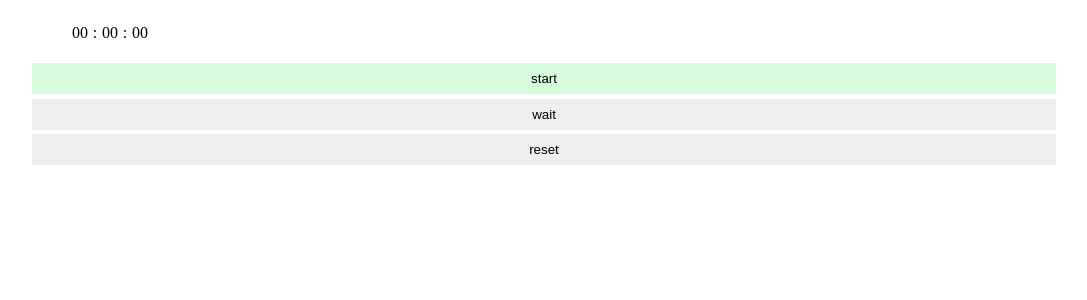
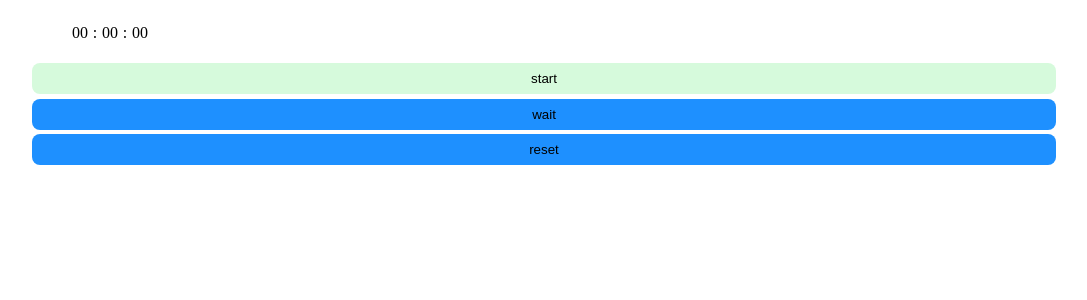
Before and after one commit to llex1/stopwatch, a React (Create React App) app: page / in a window 1280 px wide. Shown: the top 300 px of the page, without its empty margins (96-1183 px from the left). Built offline with nearby package versions, Linux system fonts and the light colour scheme.

Commit message:
fix_npm_packages

```diff
--- a/package.json
+++ b/package.json
@@ -6,9 +6,10 @@
     "@testing-library/jest-dom": "^5.12.0",
     "@testing-library/react": "^11.2.6",
     "@testing-library/user-event": "^12.8.3",
+    "node-sass": "^6.0.1",
     "react": "^17.0.2",
     "react-dom": "^17.0.2",
-    "react-scripts": "^1.1.5",
+    "react-scripts": "^4.0.3",
     "rxjs": "^6.6.7"
   },
   "scripts": {
--- a/src/App/App.js
+++ b/src/App/App.js
@@ -5,6 +5,8 @@ import { interval } from "rxjs";
 import styles from "./App.module.scss";
 
 function App() {
+
+
   const DOM = [];
   const [additionalButtonOptions, handelAdditionalButtonOptions] = useState({
     addStyle: styles.start,
--- a/src/App/App.module.scss
+++ b/src/App/App.module.scss
@@ -21,6 +21,8 @@
   padding: 0.5rem 1rem;
   cursor: pointer;
   border: none;
+  border-radius: 0.5rem;
+  background-color: dodgerblue;
 
   &.start {
     background-color: #D6FADC;
```
Also changed, not shown: 1 other file (tests, documents, lock files or other folders).
